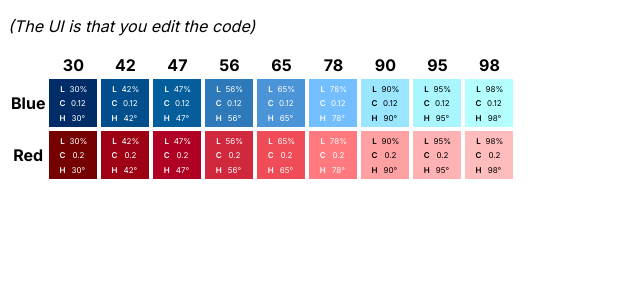
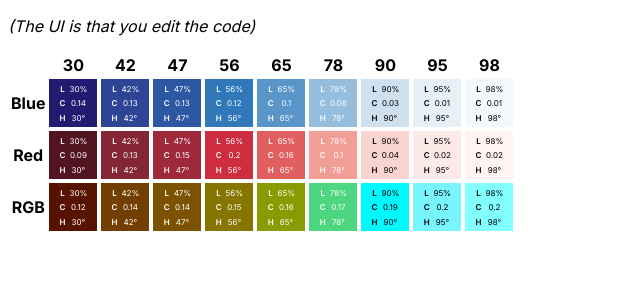
Before and after one commit to TravisSpomer/oklch, a Next.js app: page / in a window 1280 px wide. Shown: the top 300 px of the page, without its empty margins (0-640 px from the left). Built offline with nearby package versions, Linux system fonts and the light colour scheme.

Commit message:
Interpolate between multiple base colors

```diff
--- a/src/app/page.tsx
+++ b/src/app/page.tsx
@@ -8,23 +8,31 @@ import Swatch from "./Swatch"
 
 interface Ramp {
 	name: string
-	baseColors: [OklchColor]
+	baseColors: OklchColor[]
 }
 
 export default function Home() {
 	useSignals()
 	const ramps = useSignal<Ramp[]>([
-		{ name: "Blue", baseColors: [{ lightness: .57, chroma: 0.124, hue: 248 }] },
-		{ name: "Red", baseColors: [{ lightness: .57, chroma: 0.2, hue: 21 }] },
+		{ name: "Blue", baseColors: [
+			{ lightness: .975, chroma: 0.006, hue: 240 },
+			{ lightness: .570, chroma: 0.124, hue: 248 },
+			{ lightness: .345, chroma: 0.140, hue: 278 },
+		] },
+		{ name: "Red", baseColors: [
+			{ lightness: .344, chroma: 0.091, hue: 13.5},
+			{ lightness: .570, chroma: 0.200, hue: 21 },
+			{ lightness: .952, chroma: 0.018, hue: 30 },
+		] },
+		{ name: "RGB", baseColors: [
+			{ lightness: .05, chroma: 0.100, hue: 15},
+			{ lightness: .75, chroma: 0.167, hue: 135 },
+			{ lightness: .95, chroma: 0.200, hue: 250 },
+		] },
 	])
 	const lightnesses = useSignal([ .30, .42, .47, .56, .65, .78, .90, .95, .98 ])
 	const swatches = useComputed<OklchColor[][]>(() => {
-		return ramps.value.map((ramp, rampIndex) => {
-			// Sort the base colors for each ramp by lightness if they aren't already.
-			ramp.baseColors.sort((a, b) => a.lightness - b.lightness)
-			// Then, generate a new set of colors from the base colors.
-			return lightnesses.value.map(lightness => createColorWithLightness(ramp.baseColors, lightness))
-		})
+		return ramps.value.map(ramp => createColorRamp(ramp.baseColors, lightnesses.value))
 	})
 
 	return (
@@ -48,7 +56,48 @@ export default function Home() {
 	);
 }
 
-function createColorWithLightness(baseColors: OklchColor[], lightness: number): OklchColor {
-	// TODO: Allow 1+ base color per row, then sort by lightness and then interpolate hue and chroma along the lightness axis
-	return { ...baseColors[0], lightness: lightness }
+function createColorRamp(baseColors: OklchColor[], lightnesses: number[]): OklchColor[] {
+	// Sort the base colors for each ramp by lightness if they aren't already.
+	baseColors.sort((a, b) => a.lightness - b.lightness)
+
+	// Then, generate a new set of colors from the base colors.
+	return lightnesses.map(lightness => createColorWithLightness(baseColors, lightness))
 }
+
+function createColorWithLightness(sortedBaseColors: readonly OklchColor[], lightness: number): OklchColor {
+	const stopsCount = sortedBaseColors.length
+	if (stopsCount === 0) throw new Error("At least one base color is required.")
+	if (stopsCount > 1 && sortedBaseColors[0].lightness > sortedBaseColors[stopsCount - 1].lightness) throw new Error("Base colors must be sorted from lightness, from 0 to 1.")
+
+	// Otherwise, figure out where this new color lies in the spectrum.
+	if (stopsCount === 1 || lightness <= sortedBaseColors[0].lightness)
+	{
+		// Darker than all base colors, or there's only one base color anyway
+		return { ...sortedBaseColors[0], lightness: lightness }
+	}
+	else if (lightness >= sortedBaseColors[stopsCount - 1].lightness)
+	{
+		// Lighter than all base colors
+		return { ...sortedBaseColors[stopsCount - 1], lightness: lightness }
+	}
+	else
+	{
+		// Somewhere in the middle
+
+		// Find the darkest base color that is lighter than this one.
+		const nextIndex = sortedBaseColors.findIndex(other => other.lightness > lightness)
+		const prev = sortedBaseColors[nextIndex - 1]
+		const next = sortedBaseColors[nextIndex]
+		const proportionOfNext = (lightness - prev.lightness) / (next.lightness - prev.lightness)
+		const prevAlpha = (prev.alpha === undefined || prev.alpha === null) ? 1 : prev.alpha
+		const nextAlpha = (next.alpha === undefined || next.alpha === null) ? 1 : next.alpha
+
+		// Linearly interpolate between the nearest two base colors.
+		return {
+			lightness: lightness,
+			chroma: prev.chroma * (1 - proportionOfNext) + next.chroma * proportionOfNext,
+			hue: prev.hue * (1 - proportionOfNext) + next.hue * proportionOfNext, // TODO: support hue wrapping around red/0deg ***
+			alpha: prevAlpha * (1 - proportionOfNext) + nextAlpha * proportionOfNext,
+		}
+	}
+}
```
